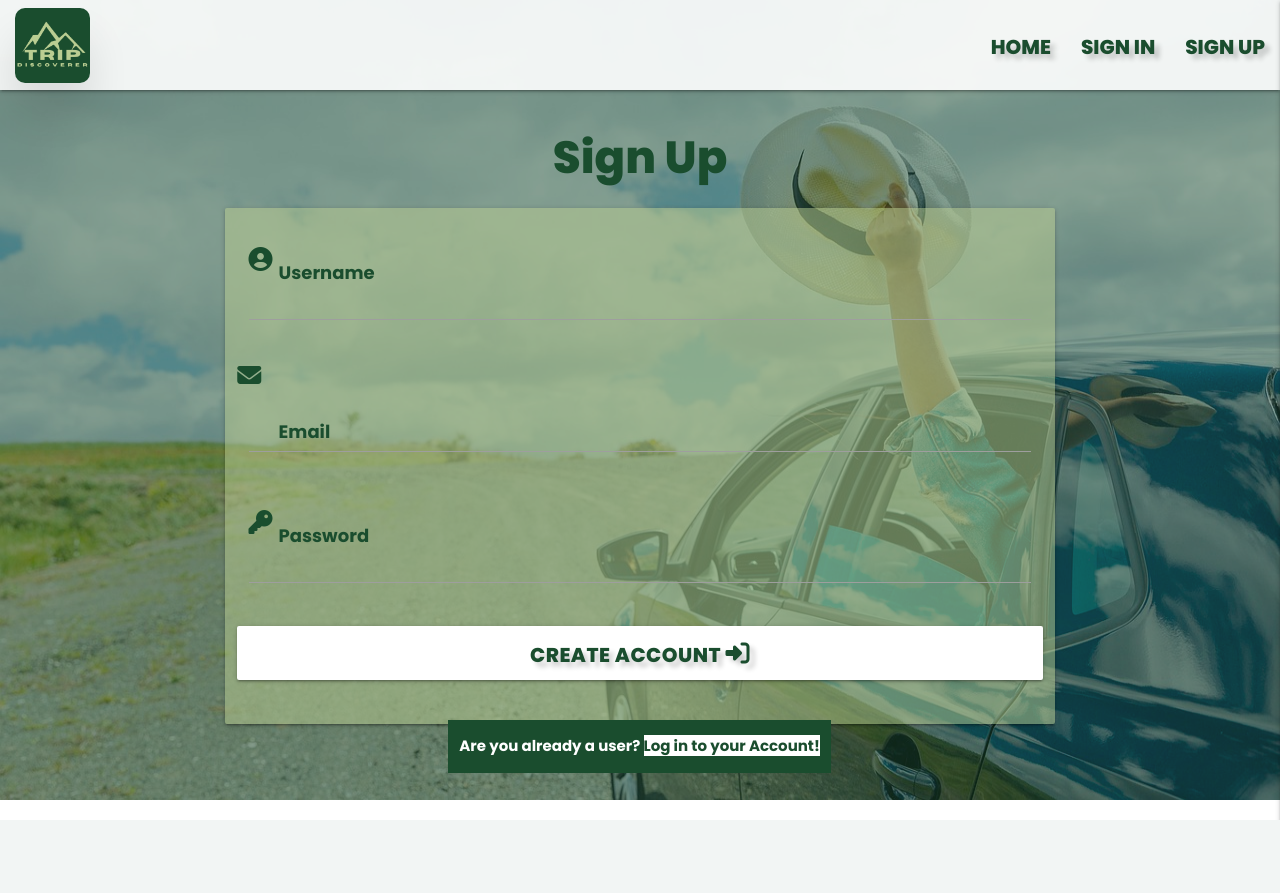
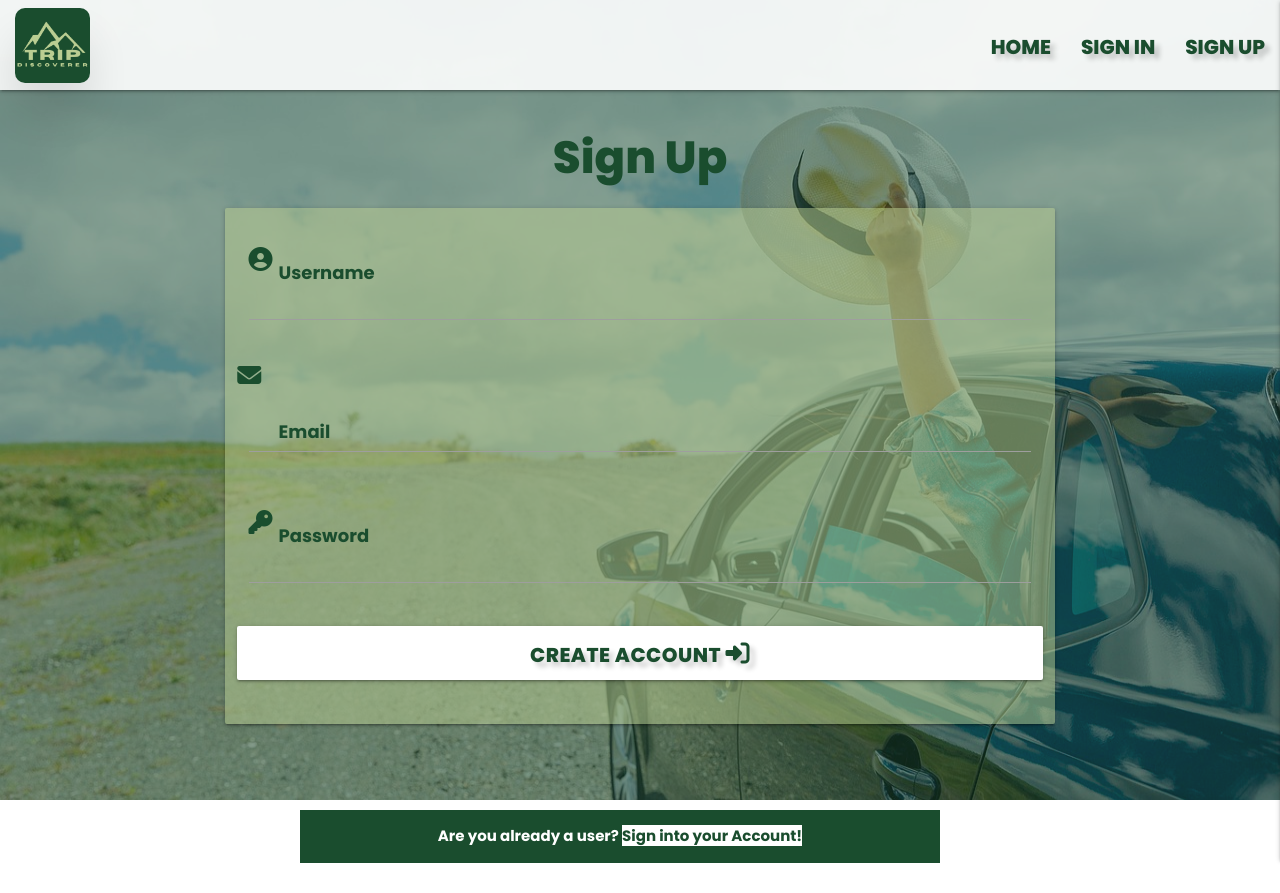
Before and after one commit to e-h-dev/trip-discoverer, a Flask app: page /register in a window 1280 px wide. Before the commit the page ends 820 px from the top, so only its background shows below. Run offline with Flask 3, Linux system fonts and the light colour scheme; some libraries are stand-ins or nearby versions.

Commit message:
Update styles for hero image

```diff
--- a/static/css/style.css
+++ b/static/css/style.css
@@ -460,6 +460,33 @@ button:focus {
 
 /* ---------------------------------------------Sign up and sign in pages---------------------------------------- */
 
+/* alternitive styles for sign in and sign up and add trip pages hero and opaque classes */
+.small-hero{
+  background-image: url("../images/hero-image.jpg");
+  width:100%;
+  height:100vh;
+  background-size: 100% 100%;
+  background-position: center center;
+  animation: shrink 5s;
+}
+
+.small-opaque{
+  background-color: rgba(26, 77, 46, 0.5);;
+  height: 100vh;
+  width: 100%;
+  position: inherit;
+}
+
+/* animation for hero image on load */
+@keyframes shrink {
+0% {
+  background-size: 100% 100%;
+}
+100% {
+  background-size: 110% 110%;
+}
+}
+
 .register-login{
   position:absolute;
   top:13%;
@@ -513,9 +540,10 @@ textarea.materialize-textarea:focus:not([readonly])+label {
 
 
 .account-confirm{
-  position: absolute;
-  top:90%;
-  left:35%;
+  position: relative;
+  bottom:10px;
+  width:50%;
+  right:20px;
   color: var(--white-color);
   font-family: var(--head-text);
   font-weight: 700;
@@ -667,6 +695,16 @@ textarea.materialize-textarea:focus:not([readonly])+label {
     margin:6px;
   }
 
+  /* sign up and sign in pages */
+
+  .small-hero{
+    height:50vh;
+  }
+
+  .small-opaque{
+    height:50vh;
+  }
+
 
 }
 
@@ -674,6 +712,10 @@ textarea.materialize-textarea:focus:not([readonly])+label {
 /* media queries for trips page mobile */
 
 @media (max-width:430px) {
+
+  #flashes{
+    font-size: xx-small;
+  }
 
   .hero{
     height:30vh;
@@ -747,4 +789,11 @@ textarea.materialize-textarea:focus:not([readonly])+label {
     text-transform: uppercase;
   }
 
+  /* sign up and sign in pages */
+
+  .account-confirm{
+    bottom:-250px;
+    right:10px;
+  }
+
 }
--- a/templates/add-trip.html
+++ b/templates/add-trip.html
@@ -1,8 +1,8 @@
 {% extends "base.html" %}
 {% block content %}
     <div class="row">
-        <div class="hero" style="height:100vh">
-            <div class="opaque" style="height:100vh"></div>
+        <div class="small-hero">
+            <div class="small-opaque"></div>
             <div class="register-login">
                 <h3 class="center-align header-font">Add Trip</h3>
                 <div class="row">
--- a/templates/login.html
+++ b/templates/login.html
@@ -2,8 +2,8 @@
 {% block content %}
 
     <div class="row">
-        <div class="hero" style="height:100vh">
-            <div class="opaque" style="height:100vh"></div>
+        <div class="small-hero">
+            <div class="small-opaque"></div>
             <div class="register-login">
 
                 <h3 class="center-align header-font align">Sign In</h3>
@@ -44,7 +44,7 @@
     <div class="row account-confirm">
         <div class="col s12">
             <p class="center-align">
-                Have you not Registered? <a href="{{ url_for('register') }}">Register account!</a>
+                Have you not Registered? <a href="{{ url_for('register') }}">Create account!</a>
             </p>
         </div>
     </div>
--- a/templates/register.html
+++ b/templates/register.html
@@ -1,8 +1,8 @@
 {% extends "base.html" %}
 {% block content %}
     <div class="row">
-        <div class="hero" style="height:100vh">
-            <div class="opaque" style="height:100vh"></div>
+        <div class="small-hero">
+            <div class="small-opaque"></div>
             <div class="register-login">
                 <h3 class="center-align header-font">Sign Up</h3>
                 <div class="row">
@@ -51,7 +51,7 @@
     <div class="row account-confirm">
         <div class="col s12">
             <p class="center-align">
-                Are you already a user? <a href="{{ url_for('login') }}">Log in to your Account!</a>
+                Are you already a user? <a href="{{ url_for('login') }}">Sign into your Account!</a>
             </p>
         </div>
     </div>
```
